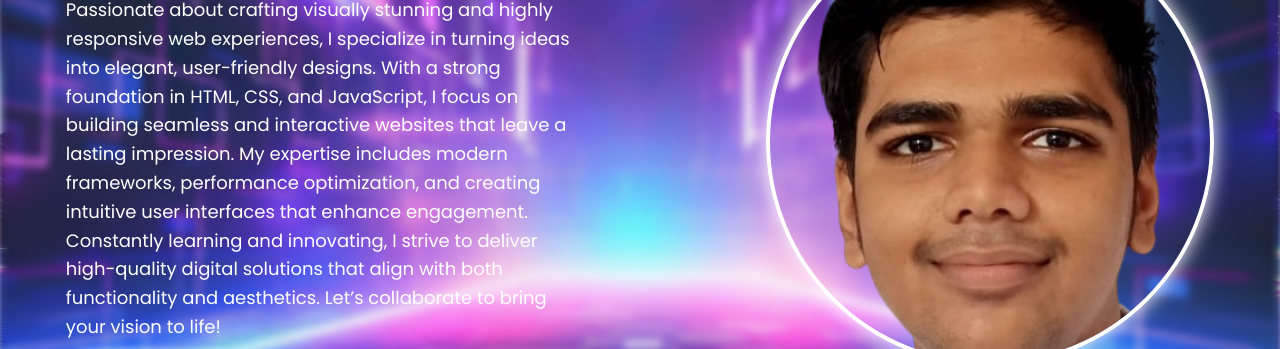
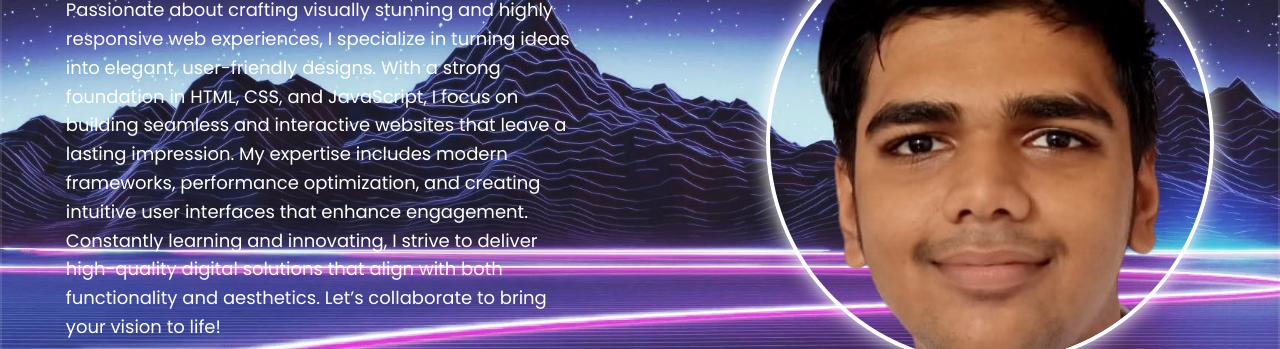
Before and after one commit to RajyavardhanPadvi/FrontEndPortfolio, a plain HTML site: page Portfol/index.html in a window 1280 px wide. Shown: the part 283-632 px from the top of the page. Drawn offline with nearby package versions, Linux system fonts and the light colour scheme.

Commit message:
Update style.css

```diff
--- a/Portfol/style.css
+++ b/Portfol/style.css
@@ -22,8 +22,8 @@ body::before {
     left: 0;
     width: 100%;
     height: 100%;
-    background: url("abstract-neon-light-gaming-background-generated-by-ai-free-photo.jpg") no-repeat center / cover;
-    filter: blur(5px); /* Increase value for stronger blur */
+    background: url("wp6079777.webp") no-repeat center / cover;
+    filter: blur(0px); /* Increase value for stronger blur */
     z-index: -1;
 }
 
```
